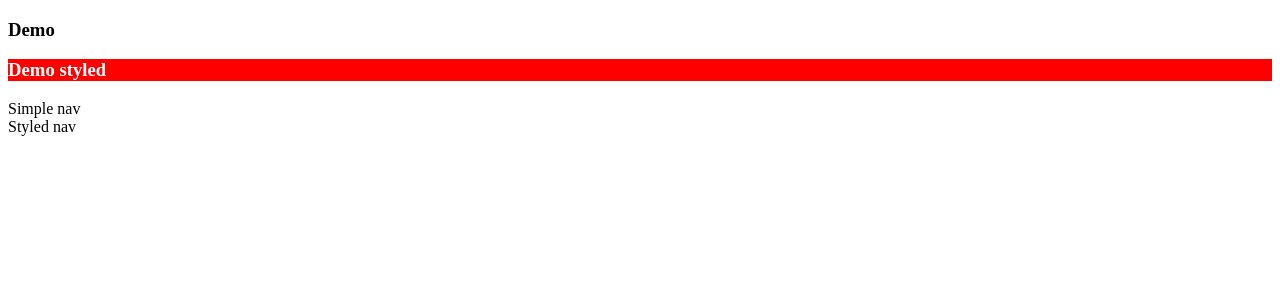
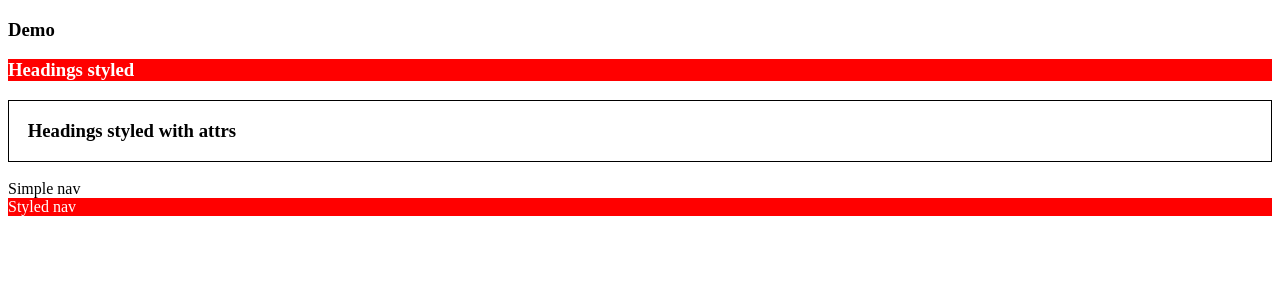
Before and after one commit to osequi/react-semantic-elements, a Next.js app: page / in a window 1280 px wide. Shown: the top 300 px of the page. Built offline with nearby package versions, Linux system fonts and the light colour scheme.

Commit message:
Styling attributes

```diff
--- a/src/components/Demo/Demo.js
+++ b/src/components/Demo/Demo.js
@@ -34,8 +34,19 @@ const HeadingsStyled = styled(Headings)((props) => ({
   color: "white",
 }));
 
+const HeadingsStyledAttrs = styled(Headings).attrs((props) => ({
+  style: {
+    background: "red",
+    color: "white",
+  },
+}))`
+  padding: 1em;
+  border: 1px solid;
+`;
+
 const NavStyled = styled(Nav)`
   background: red;
+  color: white;
 `;
 
 /**
@@ -47,7 +58,8 @@ const Demo = (props) => {
   return (
     <Container className="Demo">
       <Headings {...headings}>Demo</Headings>
-      <HeadingsStyled>Demo styled</HeadingsStyled>
+      <HeadingsStyled>Headings styled</HeadingsStyled>
+      <HeadingsStyledAttrs>Headings styled with attrs</HeadingsStyledAttrs>
       <Nav {...nav}>Simple nav</Nav>
       <NavStyled {...nav}>Styled nav</NavStyled>
     </Container>
--- a/src/components/Nav/Nav.js
+++ b/src/components/Nav/Nav.js
@@ -20,6 +20,13 @@ const propTypes = {
    * @type {any}
    */
   children: PropTypes.any,
+  /**
+   * The class name of the element.
+   * When the element has `className` set it can be styled by the parent
+   * @see https://styled-components.com/docs/basics#styling-any-component
+   * @type {string}
+   */
+  className: PropTypes.string,
 };
 
 /**
@@ -28,21 +35,27 @@ const propTypes = {
 const defaultProps = {
   heading: HeadingsDefaultProps,
   children: null,
+  className: null,
 };
 
 /**
  * Displays a `<nav>` component
  */
 const Nav = (props) => {
-  const { heading, children } = props;
+  const { heading, children, className } = props;
 
   /**
    * Displays nothing if there is no `children` prop defined
    */
   if (!children) return null;
 
+  /**
+   * When `className` is not specified it will become `Nav`
+   */
+  const className2 = className ? className : "Nav";
+
   return (
-    <nav>
+    <nav className={className2}>
       <Headings {...heading} />
       {children}
     </nav>
```
Also changed, not shown: .babelrc (added), 2 other files (tests, documents, lock files or other folders).
